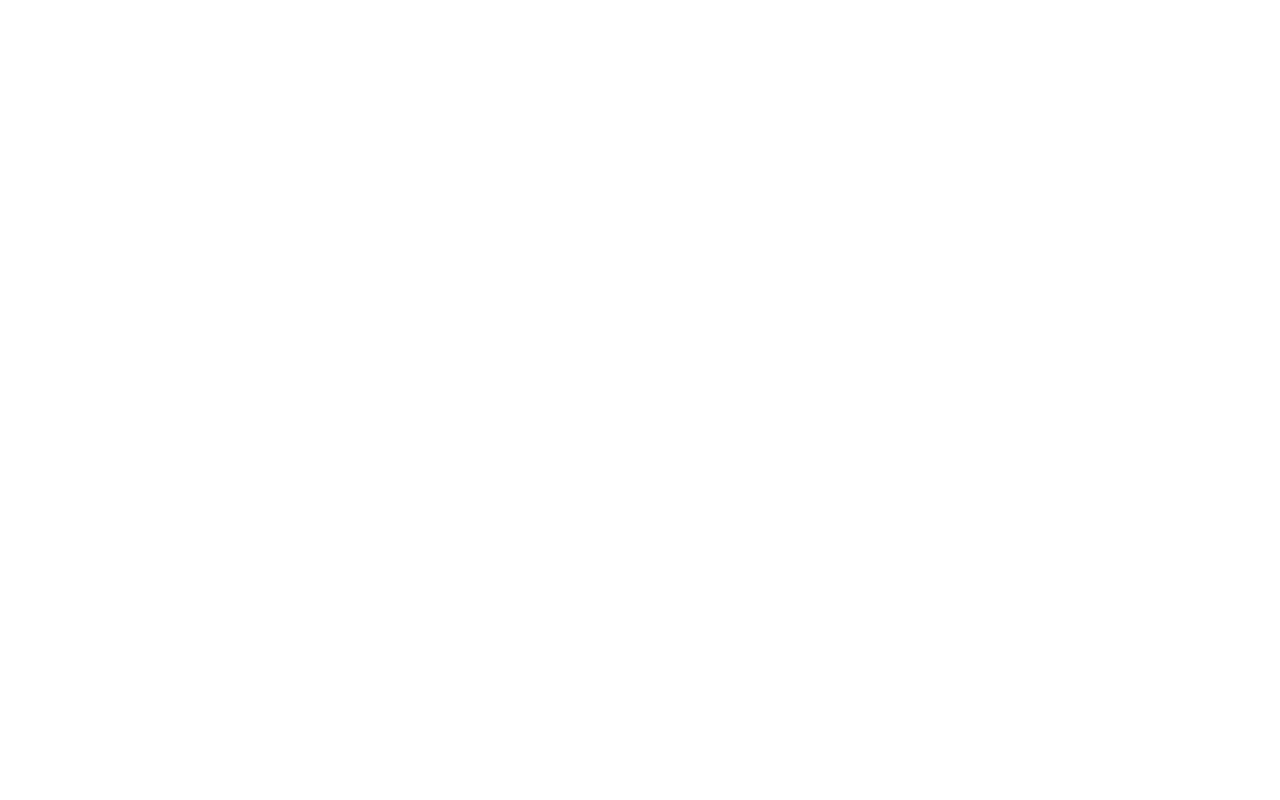
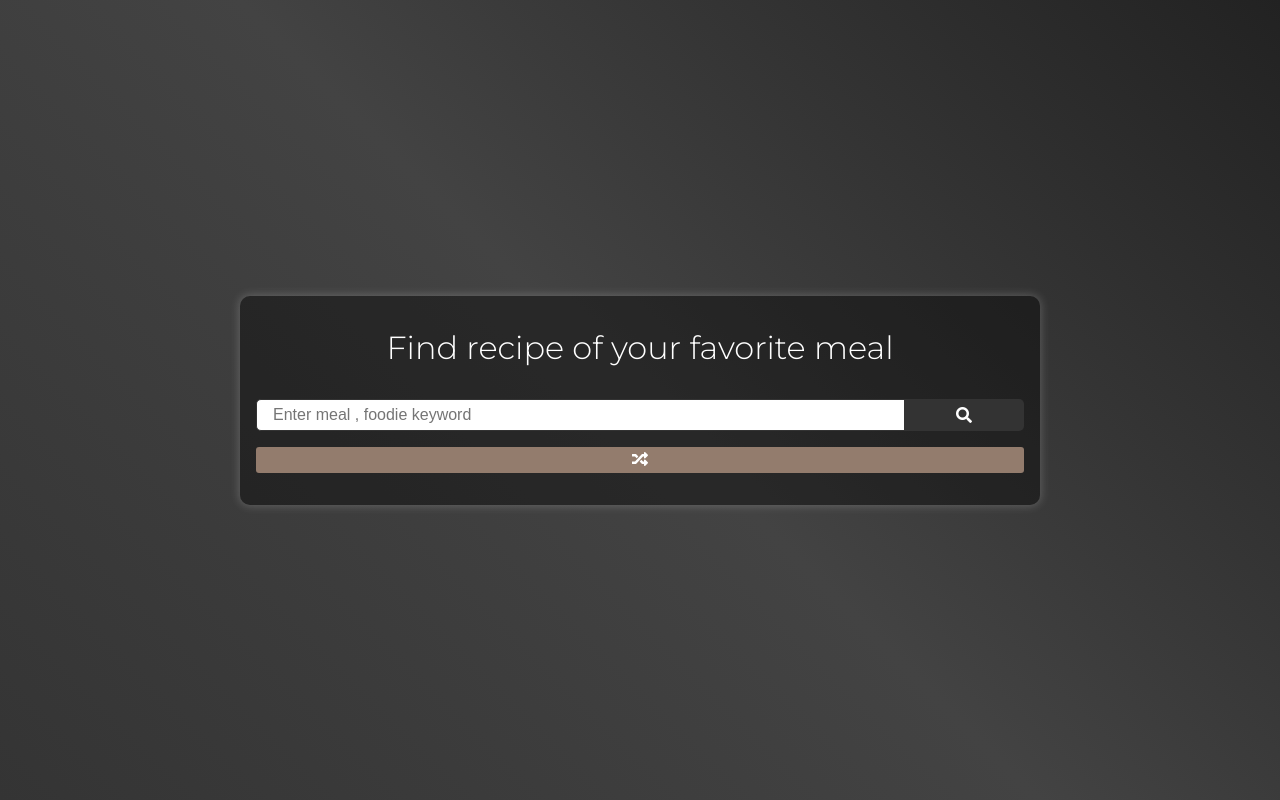
Before and after one commit to addy360/recipe-finder, a plain HTML site: page index.html in a window 1280 px wide. Drawn offline with Linux system fonts and the light colour scheme.

Commit message:
added search form

```diff
--- a/css/main.css
+++ b/css/main.css
@@ -5,3 +5,79 @@
 	margin: 0;
 	padding: 0;
 }
+
+body{
+	background: linear-gradient(45deg, #343434, #434343, #222);
+	height: 100vh;
+	color: #fff;
+	font-family: 'Montserrat', sans-serif;
+	display: flex;
+	flex-direction: column;
+	justify-content: center;
+	align-items: center;
+}
+
+.container{
+	width: 800px;
+
+	text-align: center;
+	margin: auto;
+	background: rgba(0,0,0,.4);
+	border-radius:  10px;
+	max-width: 100%;
+	padding: 2rem 1rem;
+	box-shadow: 0 0 10px 1px rgba(255,255,255,.2);
+}
+
+.container h1{
+	font-size: 2rem;
+	font-weight: 300;
+	margin-bottom: 2rem;
+}
+
+.flex{
+	display: flex;
+	flex-direction: column;
+}
+
+
+form.flex{
+	flex-direction: row;
+	margin-bottom: 1rem;
+}
+
+button{
+	cursor: pointer;
+	background: #937c6d;
+	border:none;
+	outline: none;
+}
+
+form *, .random{
+	outline:none;
+	padding: .25rem 1rem;
+	font-size: 1rem;
+}
+.search{
+	flex:7;
+	border:1px solid #333;
+	border-right: none;
+	border-radius: 5px 0 0 5px;
+}
+.submit-search{
+	flex:1;
+	border-radius: 0 5px 5px 0;
+	border: none;
+	background: #333;
+	color: #fff;
+}
+
+.random{
+	color: #fff;
+	border-radius: 3px;
+	transition: all ease .3s;
+}
+
+.random:active{
+	transform: scale(.9);
+}
--- a/index.html
+++ b/index.html
@@ -1,11 +1,30 @@
 <!DOCTYPE html>
 <html>
 <head>
-	<title>Apprec</title>
+	<title>RecFi | Recipe finder</title>
+	<link rel="stylesheet" href="https://cdnjs.cloudflare.com/ajax/libs/font-awesome/5.13.1/css/all.min.css" integrity="sha256-2XFplPlrFClt0bIdPgpz8H7ojnk10H69xRqd9+uTShA=" crossorigin="anonymous" />
 	<link rel="stylesheet" type="text/css" href="./css/main.css">
 </head>
 <body>
 
+	<div class="container">
+		<h1>Find recipe of your favorite meal</h1>
+		<div class="flex">
+			<form class="flex">
+				<input class="search" type="text" placeholder="Enter meal , foodie keyword" />
+				<button class="submit-search">
+					<i class="fas fa-search"></i>
+				</button>
+			</form>
+			<button class="random">
+				<i class="fas fa-random"></i>
+			</button>
+			<div class="result"></div>
+			<div class="meals"></div>
+			<div class="single-meal"></div>
+		</div>
+	</div>
+
 	<script type="text/javascript" src="./js/main.js"></script>
 </body>
 </html>
```
